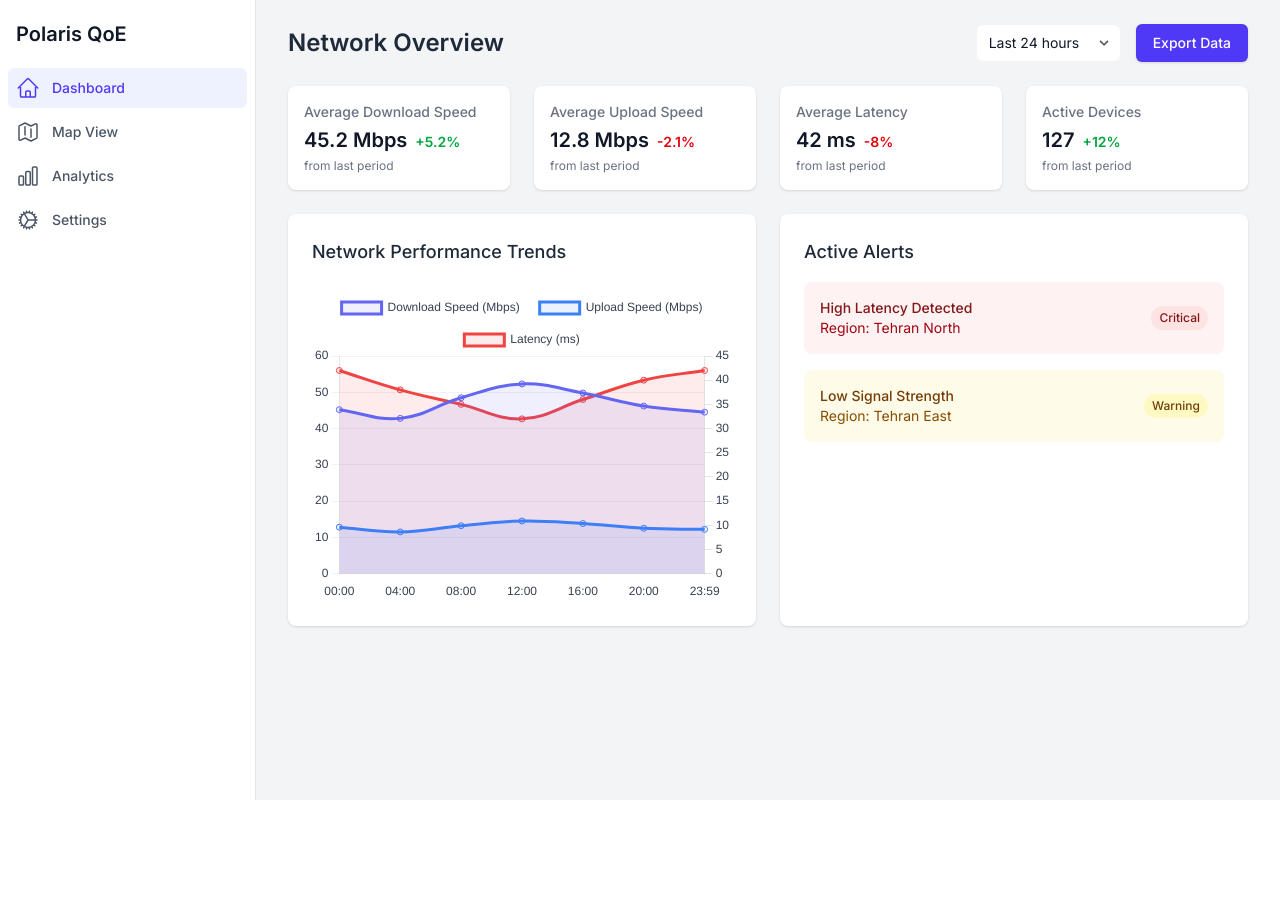
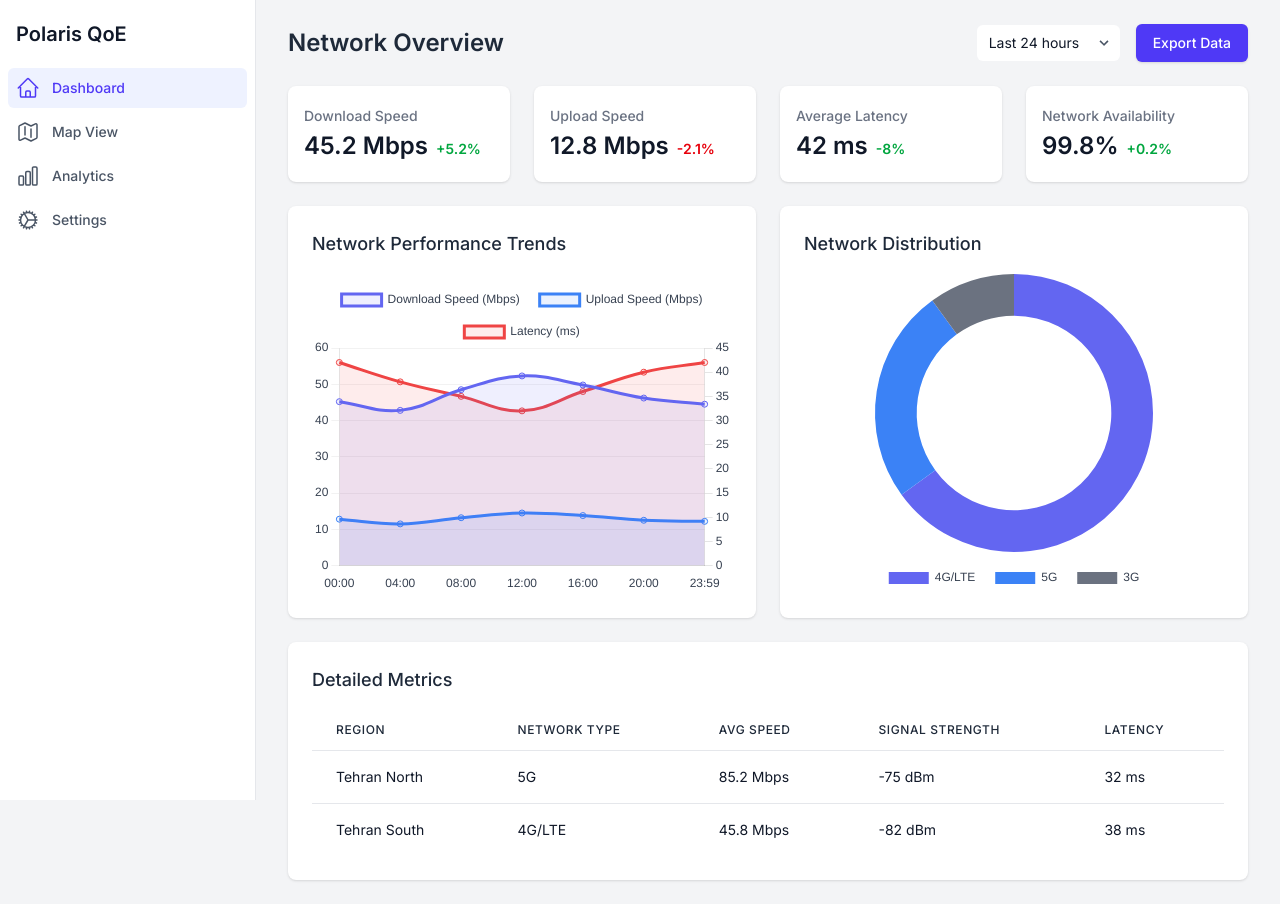
Before and after one commit to NetMob-Mobile-Networks-Project/polaris-web, a Next.js app: page /dashboard in a window 1280 px wide. Before the commit the page ends 800 px from the top, so only its background shows below. Built offline with nearby package versions, Linux system fonts and the light colour scheme.

Commit message:
refactor  code

```diff
--- a/src/app/dashboard/analytics/page.tsx
+++ b/src/app/dashboard/analytics/page.tsx
@@ -2,45 +2,11 @@
 
 import { useState } from 'react';
 import { Card } from '@/components/ui/card';
-import { NetworkChart } from '@/components/charts/network-chart';
-import { NetworkDistributionChart } from '@/components/charts/network-distribution-chart';
-import { MetricCard } from '@/components/metrics/metric-card';
 
 const timeRanges = [
   { id: '24h', label: 'Last 24 Hours' },
   { id: '7d', label: 'Last 7 Days' },
   { id: '30d', label: 'Last 30 Days' },
-];
-
-const metrics = [
-  {
-    id: 'download',
-    label: 'Download Speed',
-    value: '45.2 Mbps',
-    change: '+5.2%',
-    isPositive: true,
-  },
-  {
-    id: 'upload',
-    label: 'Upload Speed',
-    value: '12.8 Mbps',
-    change: '-2.1%',
-    isPositive: false,
-  },
-  {
-    id: 'latency',
-    label: 'Average Latency',
-    value: '42 ms',
-    change: '-8%',
-    isPositive: true,
-  },
-  {
-    id: 'availability',
-    label: 'Network Availability',
-    value: '99.8%',
-    change: '+0.2%',
-    isPositive: true,
-  },
 ];
 
 export default function AnalyticsPage() {
@@ -75,109 +41,6 @@ export default function AnalyticsPage() {
         </div>
       </div>
 
-      <div className="grid grid-cols-1 gap-6 sm:grid-cols-2 lg:grid-cols-4">
-        {metrics.map((metric) => (
-          <Card key={metric.id} className="px-4 py-5">
-            <dt className="text-sm font-medium text-gray-500">{metric.label}</dt>
-            <dd className="mt-1">
-              <div className="flex items-baseline">
-                <div className="text-2xl font-semibold text-gray-900">
-                  {metric.value}
-                </div>
-                <div
-                  className={`ml-2 flex items-baseline text-sm font-semibold ${
-                    metric.isPositive ? 'text-green-600' : 'text-red-600'
-                  }`}
-                >
-                  {metric.change}
-                </div>
-              </div>
-            </dd>
-          </Card>
-        ))}
-      </div>
-
-      <div className="grid grid-cols-1 gap-6 lg:grid-cols-2">
-        <Card className="p-6">
-          <h3 className="text-lg font-medium text-gray-800 mb-4">Performance Trends</h3>
-          <div className="h-80">
-            <NetworkChart />
-          </div>
-        </Card>
-
-        <Card className="p-6">
-          <h3 className="text-lg font-medium text-gray-800 mb-4">Network Distribution</h3>
-          <div className="h-80">
-            <NetworkDistributionChart />
-          </div>
-        </Card>
-
-        <Card className="p-6">
-          <h3 className="text-lg font-medium text-gray-900 mb-4">Top Problem Areas</h3>
-          <div className="space-y-4">
-            <div className="flex items-center justify-between p-4 bg-red-50 rounded-lg">
-              <div>
-                <p className="text-sm font-medium text-red-800">Tehran North - District 1</p>
-                <p className="text-sm text-red-700">High latency and packet loss</p>
-              </div>
-              <span className="px-2 py-1 text-xs font-medium text-red-800 bg-red-100 rounded-full">
-                Critical
-              </span>
-            </div>
-            <div className="flex items-center justify-between p-4 bg-yellow-50 rounded-lg">
-              <div>
-                <p className="text-sm font-medium text-yellow-800">Tehran East - District 4</p>
-                <p className="text-sm text-yellow-700">Low signal strength</p>
-              </div>
-              <span className="px-2 py-1 text-xs font-medium text-yellow-800 bg-yellow-100 rounded-full">
-                Warning
-              </span>
-            </div>
-          </div>
-        </Card>
-
-        <Card className="p-6">
-          <h3 className="text-lg font-medium text-gray-900 mb-4">Device Distribution</h3>
-          <div className="space-y-4">
-            <div>
-              <div className="flex items-center justify-between mb-1">
-                <span className="text-sm font-medium text-gray-600">Samsung</span>
-                <span className="text-sm font-medium text-gray-900">40%</span>
-              </div>
-              <div className="w-full bg-gray-200 rounded-full h-2">
-                <div className="bg-green-600 h-2 rounded-full" style={{ width: '40%' }}></div>
-              </div>
-            </div>
-            <div>
-              <div className="flex items-center justify-between mb-1">
-                <span className="text-sm font-medium text-gray-600">Xiaomi</span>
-                <span className="text-sm font-medium text-gray-900">30%</span>
-              </div>
-              <div className="w-full bg-gray-200 rounded-full h-2">
-                <div className="bg-green-600 h-2 rounded-full" style={{ width: '30%' }}></div>
-              </div>
-            </div>
-            <div>
-              <div className="flex items-center justify-between mb-1">
-                <span className="text-sm font-medium text-gray-600">Huawei</span>
-                <span className="text-sm font-medium text-gray-900">20%</span>
-              </div>
-              <div className="w-full bg-gray-200 rounded-full h-2">
-                <div className="bg-green-600 h-2 rounded-full" style={{ width: '20%' }}></div>
-              </div>
-            </div>
-            <div>
-              <div className="flex items-center justify-between mb-1">
-                <span className="text-sm font-medium text-gray-600">Others</span>
-                <span className="text-sm font-medium text-gray-900">10%</span>
-              </div>
-              <div className="w-full bg-gray-200 rounded-full h-2">
-                <div className="bg-green-600 h-2 rounded-full" style={{ width: '10%' }}></div>
-              </div>
-            </div>
-          </div>
-        </Card>
-      </div>
 
       <Card className="p-6">
         <h3 className="text-lg font-medium text-gray-800 mb-4">Detailed Metrics</h3>
--- a/src/app/dashboard/page.tsx
+++ b/src/app/dashboard/page.tsx
@@ -1,8 +1,60 @@
 'use client';
 
 import { Card } from '@/components/ui/card';
-import { MetricCard } from '@/components/metrics/metric-card';
 import { NetworkChart } from '@/components/charts/network-chart';
+import { NetworkDistributionChart } from '@/components/charts/network-distribution-chart';
+import { DetailedMetricsTable } from '@/components/metrics/detailed-metrics-table';
+import type { DetailedMetric } from '@/components/metrics/detailed-metrics-table';
+
+const metrics = [
+  {
+    id: 'download',
+    label: 'Download Speed',
+    value: '45.2 Mbps',
+    change: '+5.2%',
+    isPositive: true,
+  },
+  {
+    id: 'upload',
+    label: 'Upload Speed',
+    value: '12.8 Mbps',
+    change: '-2.1%',
+    isPositive: false,
+  },
+  {
+    id: 'latency',
+    label: 'Average Latency',
+    value: '42 ms',
+    change: '-8%',
+    isPositive: true,
+  },
+  {
+    id: 'availability',
+    label: 'Network Availability',
+    value: '99.8%',
+    change: '+0.2%',
+    isPositive: true,
+  },
+];
+
+const detailedMetrics: DetailedMetric[] = [
+  {
+    id: 'tehran-north',
+    region: 'Tehran North',
+    networkType: '5G',
+    avgSpeed: '85.2 Mbps',
+    signalStrength: '-75 dBm',
+    latency: '32 ms',
+  },
+  {
+    id: 'tehran-south',
+    region: 'Tehran South',
+    networkType: '4G/LTE',
+    avgSpeed: '45.8 Mbps',
+    signalStrength: '-82 dBm',
+    latency: '38 ms',
+  },
+];
 
 export default function DashboardPage() {
   return (
@@ -29,30 +81,25 @@ export default function DashboardPage() {
       </div>
 
       <div className="grid grid-cols-1 gap-6 sm:grid-cols-2 lg:grid-cols-4">
-        <MetricCard
-          title="Average Download Speed"
-          value="45.2 Mbps"
-          change={+5.2}
-          changeLabel="from last period"
-        />
-        <MetricCard
-          title="Average Upload Speed"
-          value="12.8 Mbps"
-          change={-2.1}
-          changeLabel="from last period"
-        />
-        <MetricCard
-          title="Average Latency"
-          value="42 ms"
-          change={-8}
-          changeLabel="from last period"
-        />
-        <MetricCard
-          title="Active Devices"
-          value="127"
-          change={+12}
-          changeLabel="from last period"
-        />
+        {metrics.map((metric) => (
+          <Card key={metric.id} className="px-4 py-5">
+            <dt className="text-sm font-medium text-gray-500">{metric.label}</dt>
+            <dd className="mt-1">
+              <div className="flex items-baseline">
+                <div className="text-2xl font-semibold text-gray-900">
+                  {metric.value}
+                </div>
+                <div
+                  className={`ml-2 flex items-baseline text-sm font-semibold ${
+                    metric.isPositive ? 'text-green-600' : 'text-red-600'
+                  }`}
+                >
+                  {metric.change}
+                </div>
+              </div>
+            </dd>
+          </Card>
+        ))}
       </div>
 
       <div className="grid grid-cols-1 gap-6 lg:grid-cols-2">
@@ -64,30 +111,14 @@ export default function DashboardPage() {
         </Card>
 
         <Card className="p-6">
-          <h3 className="text-lg font-medium text-gray-800 mb-4">Active Alerts</h3>
-          <div className="space-y-4">
-            <div className="flex items-center justify-between p-4 bg-red-50 rounded-lg">
-              <div>
-                <p className="text-sm font-medium text-red-900">High Latency Detected</p>
-                <p className="text-sm text-red-800">Region: Tehran North</p>
-              </div>
-              <span className="px-2 py-1 text-xs font-medium text-red-900 bg-red-100 rounded-full">
-                Critical
-              </span>
-            </div>
-
-            <div className="flex items-center justify-between p-4 bg-yellow-50 rounded-lg">
-              <div>
-                <p className="text-sm font-medium text-yellow-900">Low Signal Strength</p>
-                <p className="text-sm text-yellow-800">Region: Tehran East</p>
-              </div>
-              <span className="px-2 py-1 text-xs font-medium text-yellow-900 bg-yellow-100 rounded-full">
-                Warning
-              </span>
-            </div>
+          <h3 className="text-lg font-medium text-gray-800 mb-4">Network Distribution</h3>
+          <div className="h-80">
+            <NetworkDistributionChart />
           </div>
         </Card>
       </div>
+
+      <DetailedMetricsTable metrics={detailedMetrics} />
     </div>
   );
 }
--- /dev/null
+++ b/src/components/metrics/detailed-metrics-table.tsx
@@ -0,0 +1,46 @@
+import { Card } from '@/components/ui/card';
+
+export interface DetailedMetric {
+  id: string;
+  region: string;
+  networkType: string;
+  avgSpeed: string;
+  signalStrength: string;
+  latency: string;
+}
+
+interface DetailedMetricsTableProps {
+  metrics: DetailedMetric[];
+}
+
+export function DetailedMetricsTable({ metrics }: DetailedMetricsTableProps) {
+  return (
+    <Card className="p-6">
+      <h3 className="text-lg font-medium text-gray-800 mb-4">Detailed Metrics</h3>
+      <div className="overflow-x-auto">
+        <table className="min-w-full divide-y divide-gray-200">
+          <thead>
+            <tr>
+              <th className="px-6 py-3 text-left text-xs font-medium text-gray-800 uppercase tracking-wider">Region</th>
+              <th className="px-6 py-3 text-left text-xs font-medium text-gray-800 uppercase tracking-wider">Network Type</th>
+              <th className="px-6 py-3 text-left text-xs font-medium text-gray-800 uppercase tracking-wider">Avg Speed</th>
+              <th className="px-6 py-3 text-left text-xs font-medium text-gray-800 uppercase tracking-wider">Signal Strength</th>
+              <th className="px-6 py-3 text-left text-xs font-medium text-gray-800 uppercase tracking-wider">Latency</th>
+            </tr>
+          </thead>
+          <tbody className="bg-white divide-y divide-gray-200">
+            {metrics.map((metric) => (
+              <tr key={metric.id}>
+                <td className="px-6 py-4 whitespace-nowrap text-sm text-gray-900">{metric.region}</td>
+                <td className="px-6 py-4 whitespace-nowrap text-sm text-gray-900">{metric.networkType}</td>
+                <td className="px-6 py-4 whitespace-nowrap text-sm text-gray-900">{metric.avgSpeed}</td>
+                <td className="px-6 py-4 whitespace-nowrap text-sm text-gray-900">{metric.signalStrength}</td>
+                <td className="px-6 py-4 whitespace-nowrap text-sm text-gray-900">{metric.latency}</td>
+              </tr>
+            ))}
+          </tbody>
+        </table>
+      </div>
+    </Card>
+  );
+}
```
